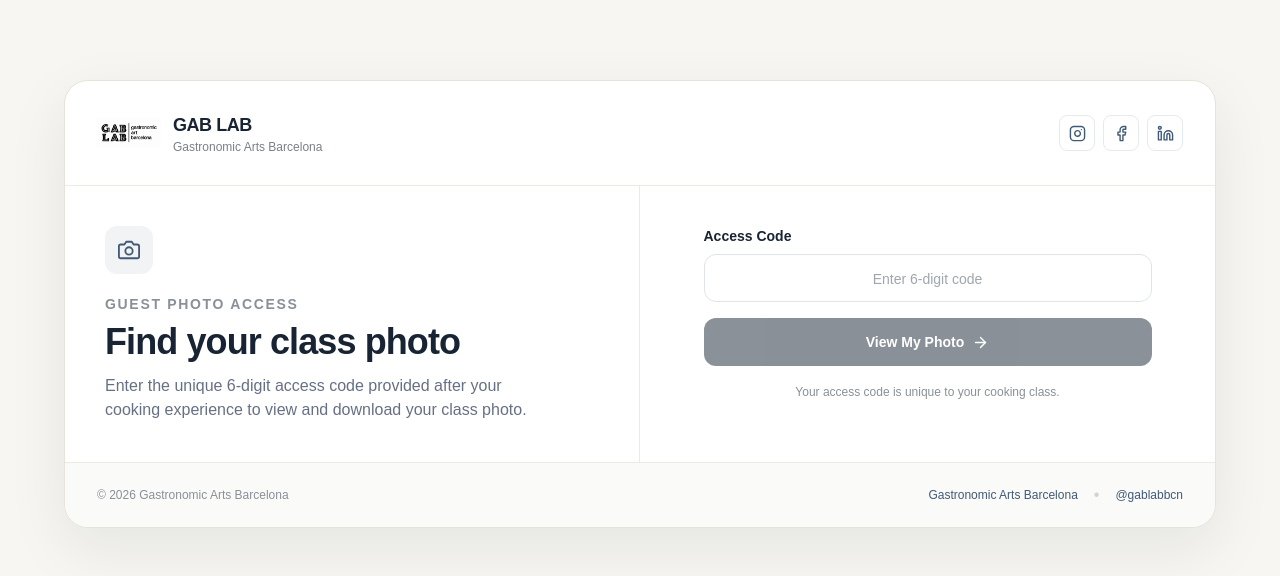
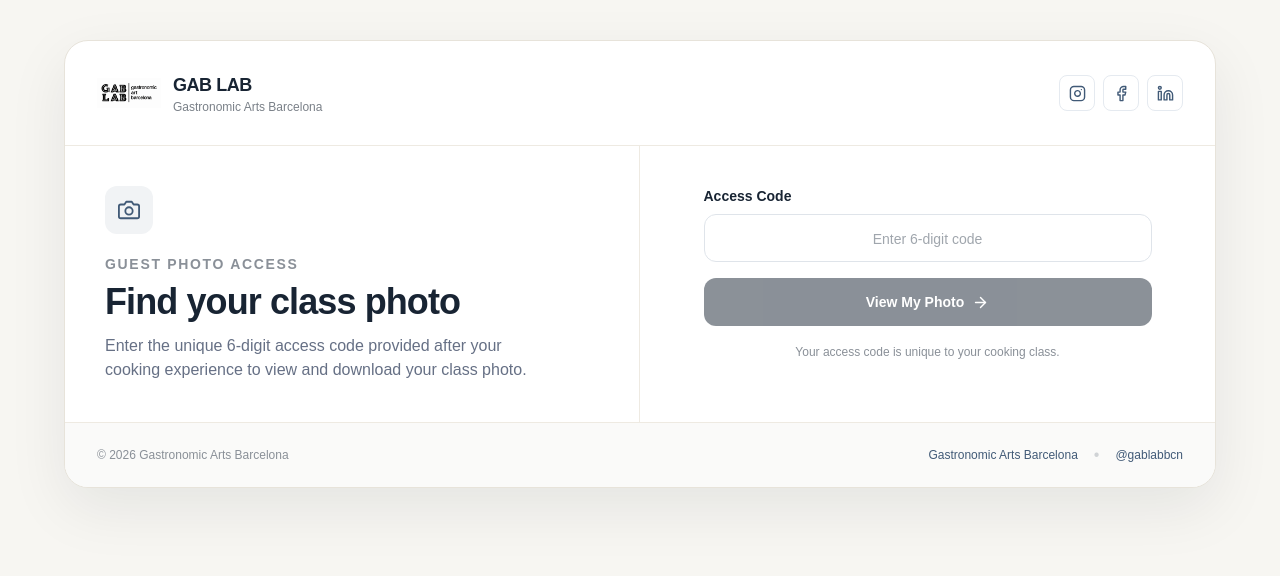
Before and after one commit to joySutradhor/gablab-photo-system, a Next.js app: page /photos in a window 1280 px wide. Shown: the top 576 px of the page. Built offline with nearby package versions, Linux system fonts and the light colour scheme.

Commit message:
photos space issue fix

```diff
--- a/app/photos/page.jsx
+++ b/app/photos/page.jsx
@@ -147,7 +147,7 @@
 
   return (
     <main className="min-h-screen bg-[#f7f6f2] px-4 py-6 sm:px-6 sm:py-10 ">
-      <div className="mx-auto w-full max-w-6xl pt-[5vh]">
+      <div className="mx-auto w-full max-w-6xl ">
         {/* Main Card */}
         <div className="overflow-hidden rounded-3xl border border-[#e7e3da] bg-white shadow-[0_20px_60px_rgba(15,23,42,0.08)]">
           {/* Header */}
```
